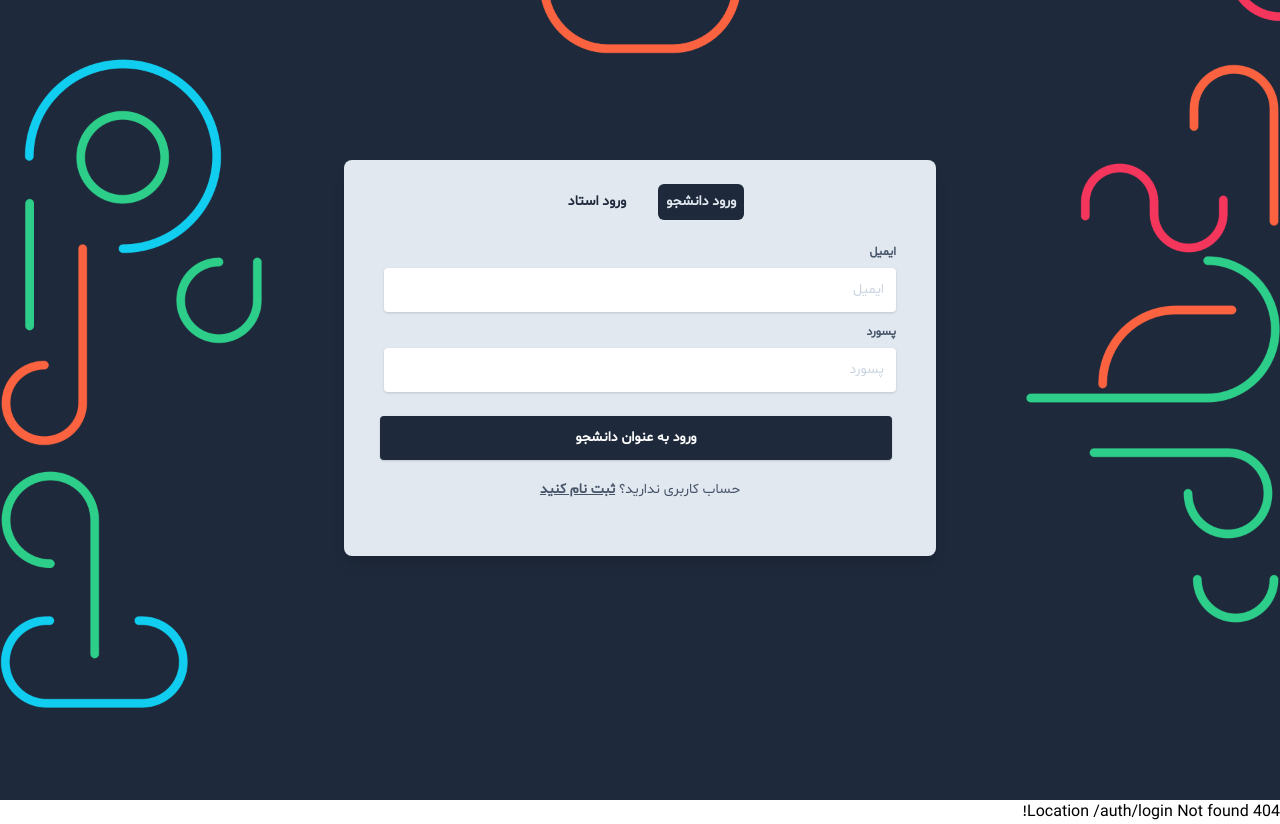
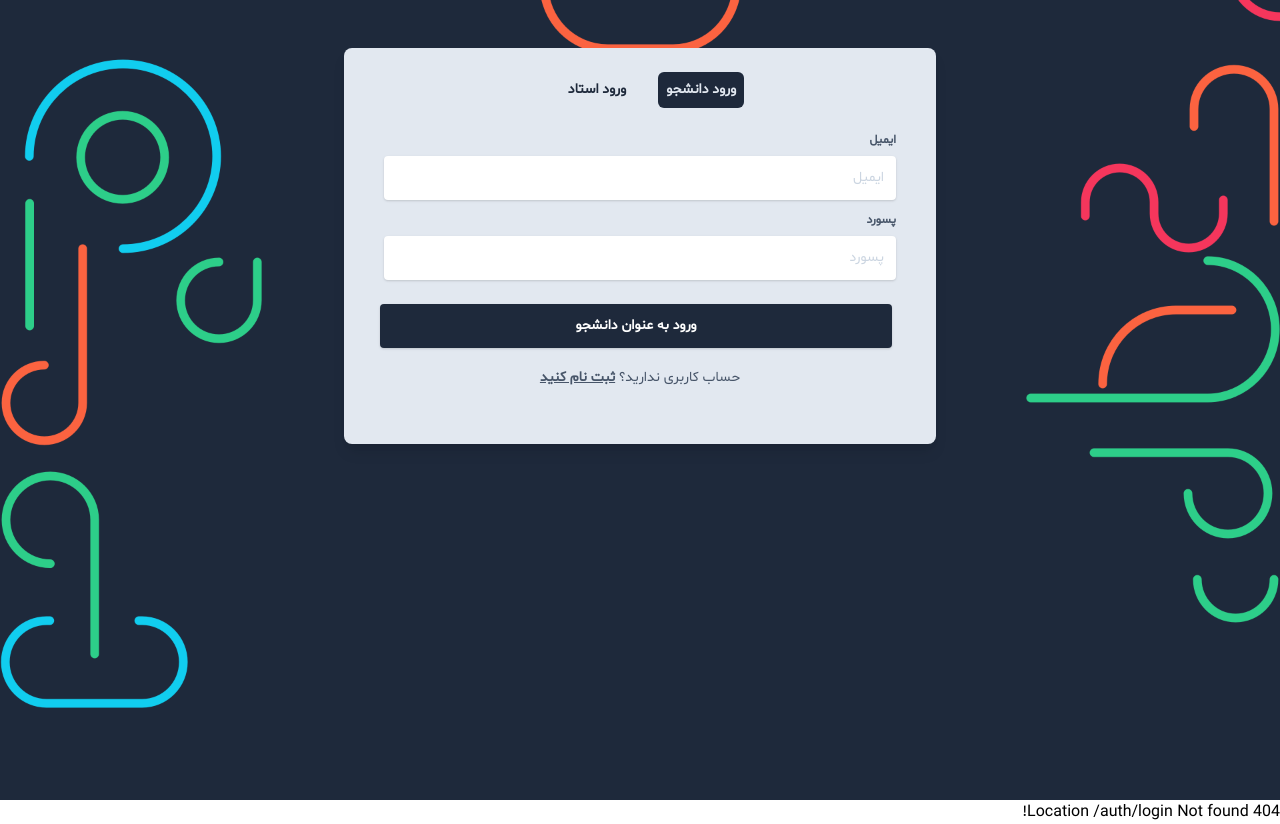
Before and after one commit to AmirHossein-z/online-exam, a PHP site: page /online-exam/auth/login in a window 1280 px wide. Run offline with PHP 8.4, Linux system fonts and the light colour scheme; some libraries are stand-ins or nearby versions.

Commit message:
views were edited

```diff
--- a/views/auth/loginView.php
+++ b/views/auth/loginView.php
@@ -1,9 +1,10 @@
 <main>
-    <section class="relative w-full h-full py-40 min-h-screen">
-        <div class="absolute top-0 w-full h-full bg-blueGray-800 bg-full bg-no-repeat"
-            style="background-image: url(<?php echo URL ?>public/images/register_bg_2.png)"></div>
+    <section class="relative w-full h-full min-h-screen py-12">
+        <div class="absolute top-0 w-full h-full bg-blueGray-800 bg-full bg-no-repeat overflow-hidden"
+            style="background-attachment: fixed;background-image: url(<?php echo URL ?>public/images/register_bg_2.png)">
+        </div>
         <div class="container mx-auto px-4 h-full">
-            <div class="flex content-center items-center justify-center h-full">
+            <div class=" flex content-center items-center justify-center h-full">
                 <div class="w-full lg:w-6/12 px-4">
                     <div
                         class="relative flex flex-col min-w-0 break-words w-full mb-6 shadow-lg rounded-lg bg-blueGray-200 border-0">
--- a/views/auth/registerView.php
+++ b/views/auth/registerView.php
@@ -1,7 +1,8 @@
 <main>
-    <section class="relative w-full h-full py-40 min-h-screen">
+    <section class="relative w-full h-full min-h-screen">
         <div class="absolute top-0 w-full h-full bg-blueGray-800 bg-full bg-no-repeat"
-            style="background-image: url(<?php echo URL ?>public/images/register_bg_2.png)"></div>
+            style="background-attachment: fixed;background-image: url(<?php echo URL ?>public/images/register_bg_2.png)">
+        </div>
         <div class="container mx-auto px-4 h-full">
             <div class="flex content-center items-center justify-center h-full">
                 <div class="w-full lg:w-6/12 px-4">
--- a/views/dashboard/addQuestionView.php
+++ b/views/dashboard/addQuestionView.php
@@ -20,7 +20,7 @@
             <label class="inline-flex items-center cursor-pointer"><input type="checkbox" id="toggle_checkbox"
                     name="is_multi_choice_option"
                     class="form-checkbox border-0 rounded text-blueGray-700 ml-1 w-5 h-5 ease-linear transition-all duration-150" /><span
-                    class="ml-2 text-sm font-semibold text-blueGray-600">گزینه تستی می خواهم</span></label>
+                    class="mr-1 text-sm font-semibold text-blueGray-600">گزینه تستی می خواهم</span></label>
         </div>
         <div class="relative w-full my-4 hidden">
             <div>
@@ -92,7 +92,7 @@
             option_multi_choice.innerHTML = "";
             for (let i = 0; i < number; i++) {
                 option_multi_choice.innerHTML += `
-                    <div class="relative w-full my-4">
+                    <div class="relative w-full my-2">
                         <label class="block text-blueGray-600 text-xs font-bold mb-2">
                             گزینه:
                         </label>
```
